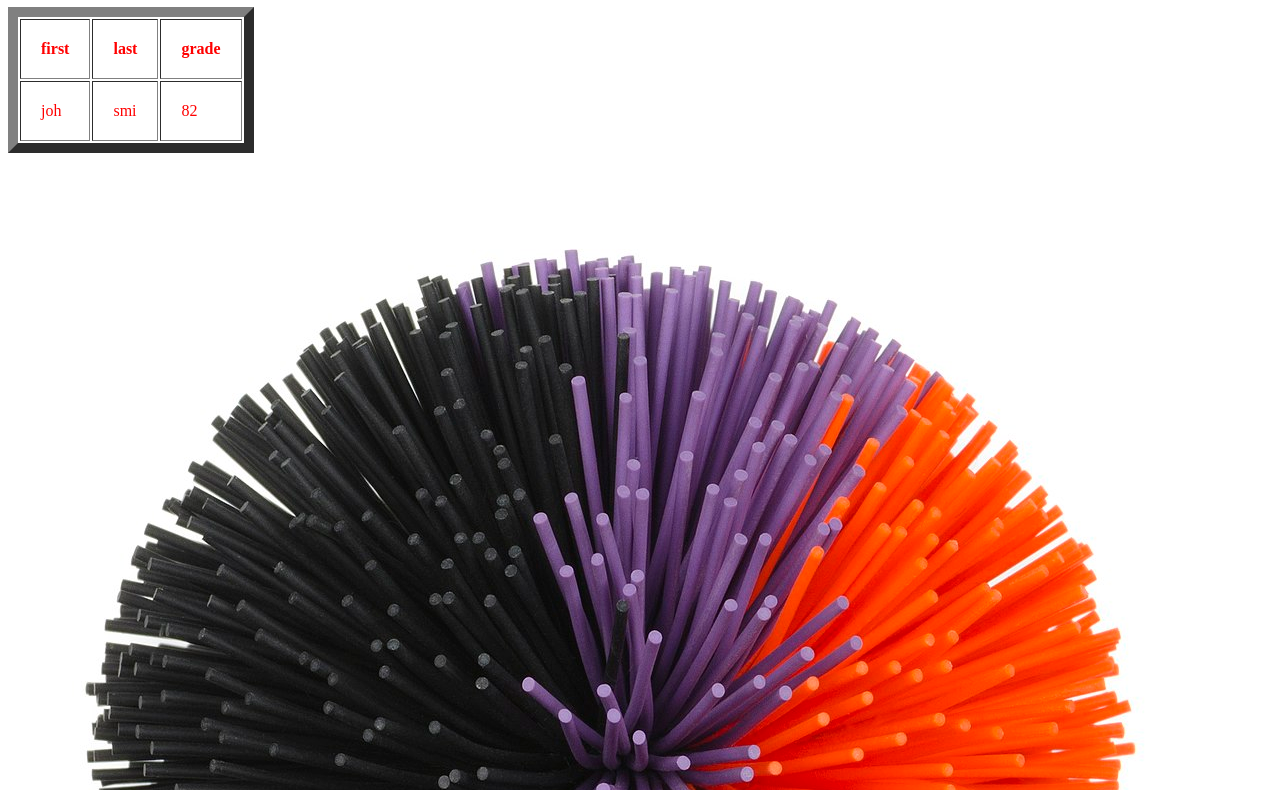
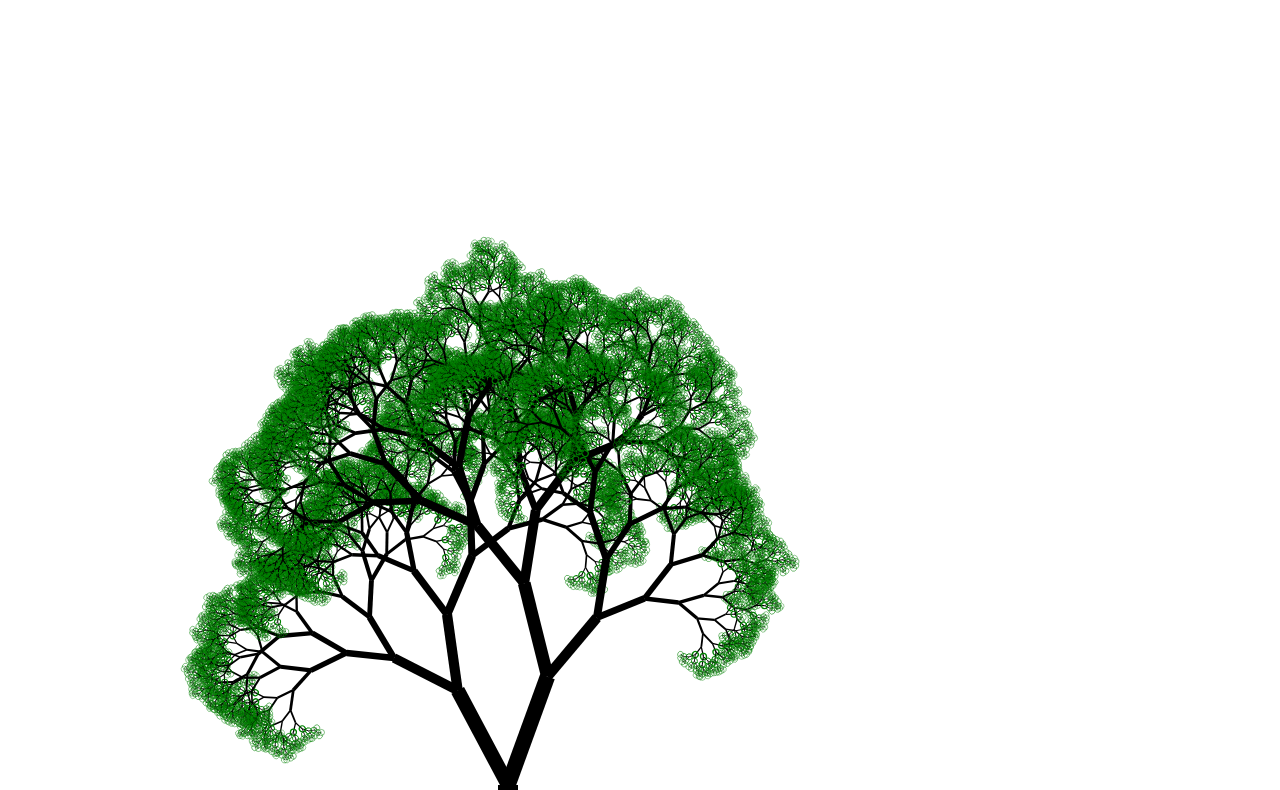
Before and after one commit to csmi0037/3179, a plain HTML site: page html/index.html in a window 1280 px wide. Shown: the part 73-863 px from the top of the page. Drawn offline with Linux system fonts and the light colour scheme.

Commit message:
Add files via upload

```diff
--- /dev/null
+++ b/html/app.js
@@ -0,0 +1,31 @@
+const canvas = document.querySelector('#canvas');
+const ctx = canvas.getContext('2d');
+ctx.strokeStyle = 'black';
+function draw(startX, startY, len, angle) {
+  ctx.beginPath();
+  ctx.save();
+  ctx.lineWidth = len/7.5;
+  ctx.translate(startX, startY);
+  ctx.rotate(angle * Math.PI/180);
+  ctx.moveTo(0, 0);
+  ctx.lineTo(0, -len);
+  ctx.stroke();
+
+  if(len < 10) {
+	ctx.beginPath();
+	ctx.strokeStyle = 'green';
+    	ctx.arc(0, -len, 3, 0, 2*Math.PI);
+    	ctx.stroke();
+	ctx.strokeStyle = 'black';
+  }
+	if(len < 4) {
+    	ctx.restore();
+    	return;
+  }
+
+  draw(0, -len, (len*10)/(Math.floor(Math.random() * 4) + 12), -1*(Math.floor(Math.random() * 16) + 20));
+  draw(0, -len, (len*10)/(Math.floor(Math.random() * 4) + 12), Math.floor(Math.random() * 16) + 20);
+
+  ctx.restore();
+}
+draw(500,1000,150,0);
--- a/html/index.html
+++ b/html/index.html
@@ -7,6 +7,8 @@
     <title>Document</title>
 </head>
 <body>
+    <canvas id="canvas" height="1000" width="1000"></canvas>
+    <script src="app.js"></script>
     <h1>hi</h1>
     <div style="color: red;">
         <table border="10" cellpadding="20%">
```
